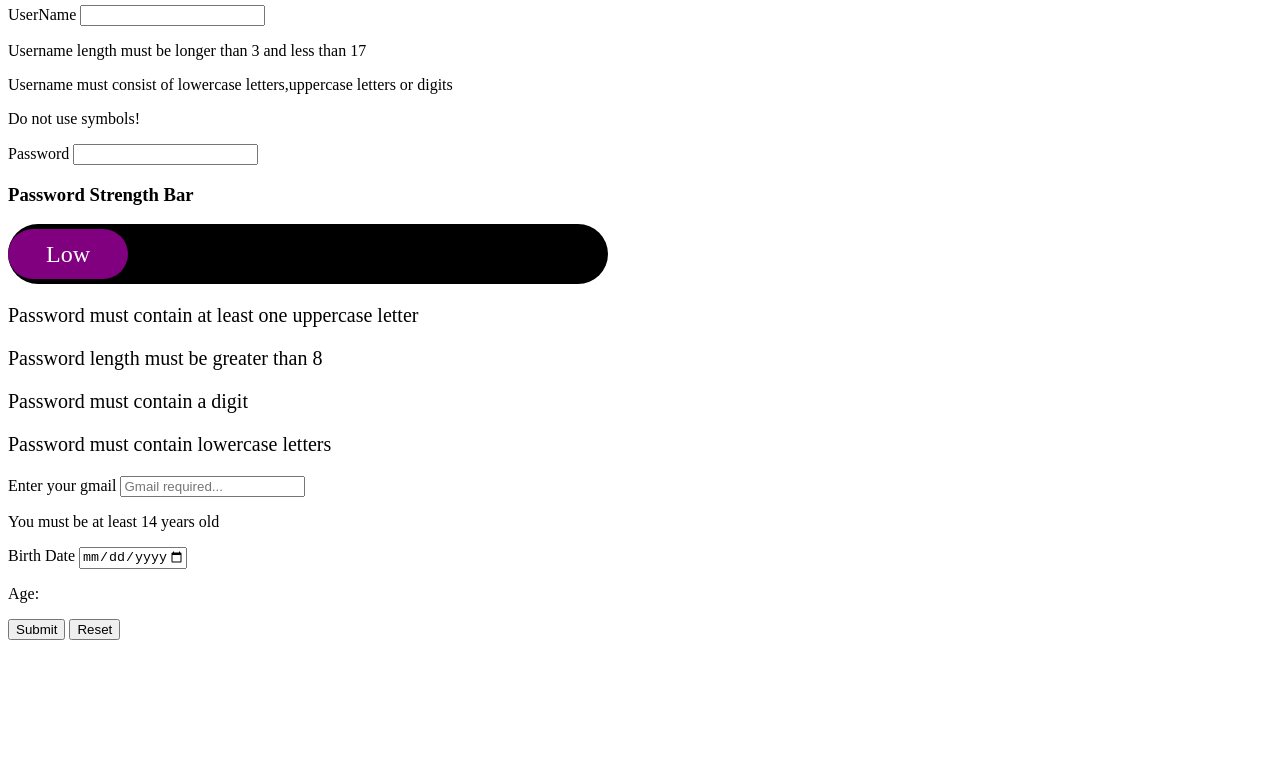
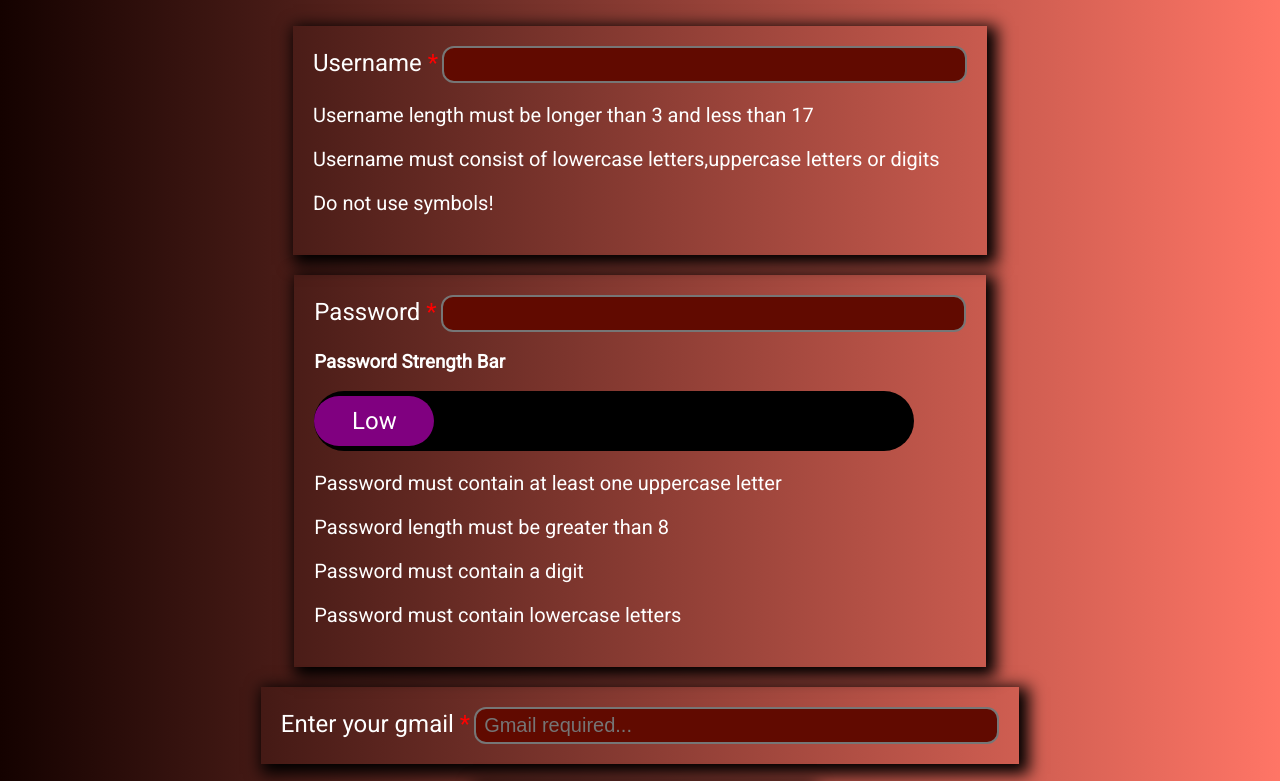
Before and after one commit to igachev/Registration-Form, a plain HTML site: page index.html in a window 1280 px wide. Shown: the part 75-856 px from the top of the page. Before the commit the page ends 800 px from the top, so only its background shows below. Drawn offline with Linux system fonts and the light colour scheme.

Commit message:
added style to index page

```diff
--- a/index.html
+++ b/index.html
@@ -9,24 +9,27 @@
 </head>
 <body>
 <div>
-    <h1>Registration Form</h1>
+
 </div>
-    <form action="result.html" method="get" enctype="multipart/form-data">
-        <div>
-            <label for="username">UserName</label>
-            <input type="text" name="username" id="username" minlength="4" maxlength="16" pattern="[a-zA-Z\d]{4,16}" required>
+    <form action="result.html" method="get" enctype="multipart/form-data" autocomplete="off">
+        <div class="wrapper-container">
+            <h1>Registration Form</h1>
+        <div class="username-field">
+            <label for="username">Username <span>*</span></label>
+            <input type="text" name="username" id="username" minlength="4" maxlength="16" pattern="[a-zA-Z\d]{4,16}" size="40" required>
             <p class="username-length">Username length must be longer than 3 and less than 17</p>
             <p class="username-restrictions">Username must consist of lowercase letters,uppercase letters or digits</p>
             <p class="symbols">Do not use symbols!</p>
         </div>
 
-        <div>
-            <label for="pass">Password</label>
-            <input type="password" name="pass" id="pass" required minlength="8">
+        <div class="password-field">
+            <label for="pass">Password <span>*</span></label>
+            <input type="password" name="pass" id="pass" required minlength="8" size="40">
             <div class="form-element">
                 <h3>Password Strength Bar</h3>
                 <div class="progress-bar" style="--width:10" data-label="Low">
 
+                </div>
                 </div>
                 <p class="upper">Password must contain at least one uppercase letter</p>
                 <p class="length">Password length must be greater than 8</p>
@@ -34,23 +37,29 @@
                 <p class="lower">Password must contain lowercase letters</p>
         </div>
 
-        <div>
-            <label for="e-mail">Enter your gmail</label>
-            <input type="email" pattern="^[a-z][a-z0-9_.]*@(gmail).com$" name="e-mail" id="e-mail" placeholder="Gmail required...">
+        <div class="email-field">
+            <label for="e-mail">Enter your gmail <span>*</span></label>
+            <input type="email" pattern="^[a-z][a-z0-9_.]*@(gmail).com$" name="e-mail" id="e-mail" placeholder="Gmail required..." size="40" required>
         </div>
 
-        <div>
+        <div class="birthdate-field">
             <p>You must be at least 14 years old</p>
-            <label for="birthDate">Birth Date</label>
-            <input type="date" name="birthDate" id="birthDate" max="2008-12-31" min="1908-12-31">
+            <label for="birthDate">BirthDate <span>*</span></label>
+            <input type="date" name="birthDate" id="birthDate" max="2008-12-31" min="1908-12-31" required>
             <p class="age">Age:</p>
         </div>
 
-        <div>
+        <div class="phone-field">
+            <label for="phone-number">Phone:</label>
+            <input type="tel" name="phone-number" id="phone-number" pattern="[0-9]{10}" placeholder="consist of 10 digits...">
+        </div>
+
+        <div class="btns">
         <button type="submit">Submit</button>
         <button type="reset">Reset</button>
         </div>
 
+    </div>
     </form>
 
     <script  src="index.js"></script>
--- a/style.css
+++ b/style.css
@@ -1,4 +1,25 @@
+@import url('https://fonts.googleapis.com/css2?family=Roboto&display=swap');
 
+* {
+    box-sizing: border-box;
+}
+
+body {
+    margin: 0;
+    padding: 0;
+    background: linear-gradient(to right,hsl(6,100%,4%),hsl(6,100%,70%));
+    color: #fff;
+    font-family: 'Roboto', sans-serif;
+}
+
+.wrapper-container {
+    display: grid;
+    grid-gap: 20px;
+    grid-template-columns: repeat(1,1fr);
+    justify-items: center;
+    align-items: center;
+
+}
 
 .form-element .progress-bar {
     position: relative;
@@ -6,7 +27,6 @@
     height: 60px;
     background-color: black;
     border-radius: 50px;
-
 }
 
 .form-element .progress-bar::before {
@@ -32,6 +52,73 @@
     font-size: 24px;
 }
 
-.upper, .lower, .length, .digit {
+div p {
     font-size: 20px;
 }
+
+.username-field {
+    -webkit-box-shadow: 5px 5px 15px 5px #000000;
+    box-shadow: 5px 5px 15px 5px #000000;
+    padding: 20px;
+}
+
+.password-field {
+    -webkit-box-shadow: 5px 5px 15px 5px #000000;
+    box-shadow: 5px 5px 15px 5px #000000;
+    padding: 20px;
+}
+
+.email-field {
+    -webkit-box-shadow: 5px 5px 15px 5px #000000;
+    box-shadow: 5px 5px 15px 5px #000000;
+    padding: 20px;
+}
+
+.birthdate-field {
+    -webkit-box-shadow: 5px 5px 15px 5px #000000;
+    box-shadow: 5px 5px 15px 5px #000000;
+    padding: 20px;
+}
+
+.phone-field {
+    -webkit-box-shadow: 5px 5px 15px 5px #000000;
+    box-shadow: 5px 5px 15px 5px #000000;
+    padding: 20px;
+}
+
+.btns {
+    -webkit-box-shadow: 5px 5px 15px 5px #000000;
+    box-shadow: 5px 5px 15px 5px #000000;
+    padding: 20px;
+}
+
+div label {
+    font-size: 24px;
+}
+
+div span {
+    color: red;
+}
+
+ input {
+    font-size: 20px;
+    border-radius: 12px;
+    padding: 5px 8px;
+    outline: none;
+    border-style: solid;
+    background: hsl(6, 100%, 19%);
+    color: #fff;
+}
+
+input:focus {
+    border-color: #fff;
+}
+
+.btns {
+    margin-bottom: 50px;
+}
+
+.btns button {
+    font-size: 20px;
+    padding: 10px;
+}
```
